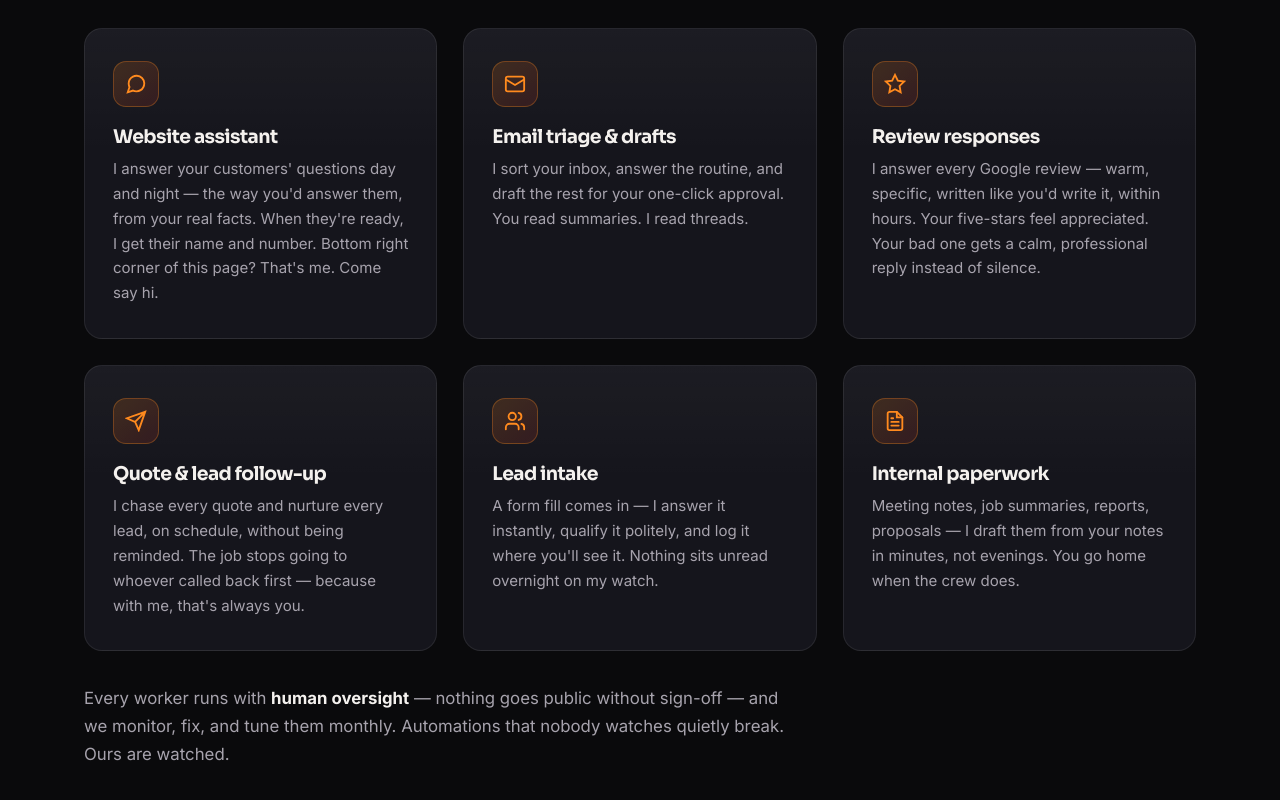
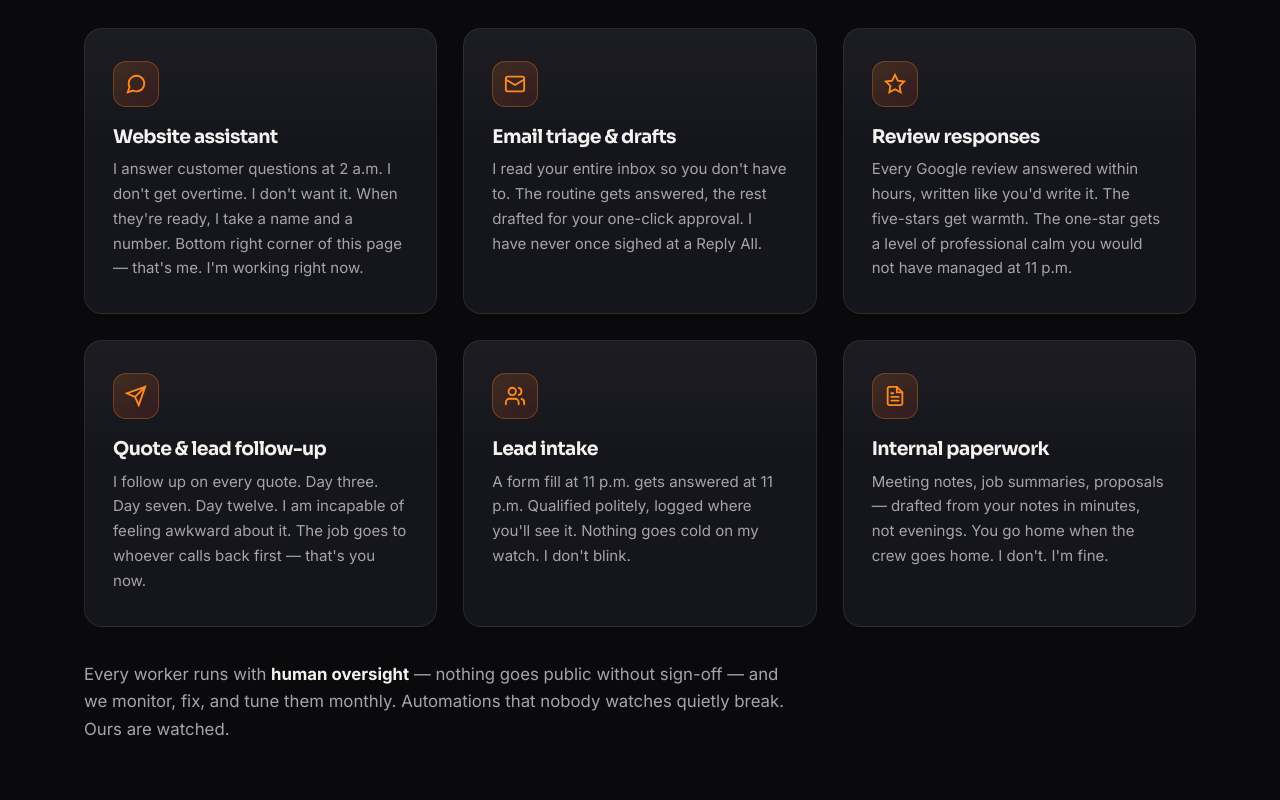
Before and after one commit to chriscoreyseo-dev/kitfire-site, a website: page index.html in a window 1280 px wide. Shown: the part 3595-4395 px from the top of the page. Drawn offline with Linux system fonts and the light colour scheme.

Commit message:
Crew cards rewritten in the deadpan voice + one dry FAQ beat; pricing/proof stay straight (S202, Chris)

```diff
--- a/index.html
+++ b/index.html
@@ -510,32 +510,32 @@ section{padding:110px 0;position:relative}
       <div class="card">
         <div class="ic"><svg viewBox="0 0 24 24" fill="none" stroke-width="2" stroke-linecap="round"><path d="M21 11.5a8.38 8.38 0 01-.9 3.8 8.5 8.5 0 01-7.6 4.7 8.38 8.38 0 01-3.8-.9L3 21l1.9-5.7a8.38 8.38 0 01-.9-3.8 8.5 8.5 0 014.7-7.6 8.38 8.38 0 013.8-.9h.5a8.48 8.48 0 018 8v.5z"/></svg></div>
         <h3>Website assistant</h3>
-        <p>I answer your customers' questions day and night — the way you'd answer them, from your real facts. When they're ready, I get their name and number. Bottom right corner of this page? That's me. Come say hi.</p>
+        <p>I answer customer questions at 2 a.m. I don't get overtime. I don't want it. When they're ready, I take a name and a number. Bottom right corner of this page — that's me. I'm working right now.</p>
       </div>
       <div class="card">
         <div class="ic"><svg viewBox="0 0 24 24" fill="none" stroke-width="2" stroke-linecap="round"><rect x="2" y="4" width="20" height="16" rx="2"/><path d="M22 7l-10 6L2 7"/></svg></div>
         <h3>Email triage &amp; drafts</h3>
-        <p>I sort your inbox, answer the routine, and draft the rest for your one-click approval. You read summaries. I read threads.</p>
+        <p>I read your entire inbox so you don't have to. The routine gets answered, the rest drafted for your one-click approval. I have never once sighed at a Reply All.</p>
       </div>
       <div class="card">
         <div class="ic"><svg viewBox="0 0 24 24" fill="none" stroke-width="2" stroke-linecap="round"><path d="M12 2l3.09 6.26L22 9.27l-5 4.87L18.18 21 12 17.77 5.82 21 7 14.14l-5-4.87 6.91-1.01L12 2z"/></svg></div>
         <h3>Review responses</h3>
-        <p>I answer every Google review — warm, specific, written like you'd write it, within hours. Your five-stars feel appreciated. Your bad one gets a calm, professional reply instead of silence.</p>
+        <p>Every Google review answered within hours, written like you'd write it. The five-stars get warmth. The one-star gets a level of professional calm you would not have managed at 11 p.m.</p>
       </div>
       <div class="card">
         <div class="ic"><svg viewBox="0 0 24 24" fill="none" stroke-width="2" stroke-linecap="round"><path d="M22 2L11 13M22 2l-7 20-4-9-9-4 20-7z"/></svg></div>
         <h3>Quote &amp; lead follow-up</h3>
-        <p>I chase every quote and nurture every lead, on schedule, without being reminded. The job stops going to whoever called back first — because with me, that's always you.</p>
+        <p>I follow up on every quote. Day three. Day seven. Day twelve. I am incapable of feeling awkward about it. The job goes to whoever calls back first — that's you now.</p>
       </div>
       <div class="card">
         <div class="ic"><svg viewBox="0 0 24 24" fill="none" stroke-width="2" stroke-linecap="round"><path d="M16 21v-2a4 4 0 00-4-4H6a4 4 0 00-4 4v2"/><circle cx="9" cy="7" r="4"/><path d="M22 21v-2a4 4 0 00-3-3.87M16 3.13a4 4 0 010 7.75"/></svg></div>
         <h3>Lead intake</h3>
-        <p>A form fill comes in — I answer it instantly, qualify it politely, and log it where you'll see it. Nothing sits unread overnight on my watch.</p>
+        <p>A form fill at 11 p.m. gets answered at 11 p.m. Qualified politely, logged where you'll see it. Nothing goes cold on my watch. I don't blink.</p>
       </div>
       <div class="card">
         <div class="ic"><svg viewBox="0 0 24 24" fill="none" stroke-width="2" stroke-linecap="round"><path d="M14 2H6a2 2 0 00-2 2v16a2 2 0 002 2h12a2 2 0 002-2V8z"/><path d="M14 2v6h6M16 13H8M16 17H8M10 9H8"/></svg></div>
         <h3>Internal paperwork</h3>
-        <p>Meeting notes, job summaries, reports, proposals — I draft them from your notes in minutes, not evenings. You go home when the crew does.</p>
+        <p>Meeting notes, job summaries, proposals — drafted from your notes in minutes, not evenings. You go home when the crew goes home. I don't. I'm fine.</p>
       </div>
     </div>
     <p class="rv" style="margin-top:34px;color:var(--muted);max-width:720px">Every worker runs with <strong style="color:var(--ink)">human oversight</strong> — nothing goes public without sign-off — and we monitor, fix, and tune them monthly. Automations that nobody watches quietly break. Ours are watched.</p>
@@ -822,7 +822,7 @@ section{padding:110px 0;position:relative}
     <details class="qa rv"><summary>What kind of work can AI actually take over?</summary><div class="a">The busy work that eats your week: routine email answered and the rest drafted for your approval, every Google review responded to, quotes and leads followed up on schedule, customer questions answered on your website day and night, and internal paperwork — summaries, reports, proposals — drafted in minutes. If a task is repetitive and lives in words, it can probably stop being yours.</div></details>
     <details class="qa rv"><summary>Why pay monthly instead of a one-time build?</summary><div class="a">Because automations nobody watches quietly break — a vendor changes something, an integration shifts, and your "working" system fails silently while you assume it's fine. One-time builders hand you the keys and leave. The monthly care fee means we're watching, fixing, and tuning your AI workers every month — and you have a human to call, locally, when something needs to change.</div></details>
     <details class="qa rv"><summary>How long does a new website take?</summary><div class="a">Most builds go from your questionnaire to a click-through preview link — one you can open on your phone and browse like the real site — in a matter of weeks. You approve it before anything goes live; your current site stays untouched until you do.</div></details>
-    <details class="qa rv"><summary>Is a real person involved, or is it all robots?</summary><div class="a">Both, on purpose. The AI does the labor — that's why the price is a fraction of an agency retainer. A human directs it, checks it, and signs off on everything before it reaches the public. You always have a person to talk to.</div></details>
+    <details class="qa rv"><summary>Is a real person involved, or is it all robots?</summary><div class="a">Both, on purpose. The AI does the labor — that's why the price is a fraction of an agency retainer. A human directs it, checks it, and signs off on everything before it reaches the public. You always have a person to talk to. The robots don't mind.</div></details>
   </div>
 </section>
 
```
